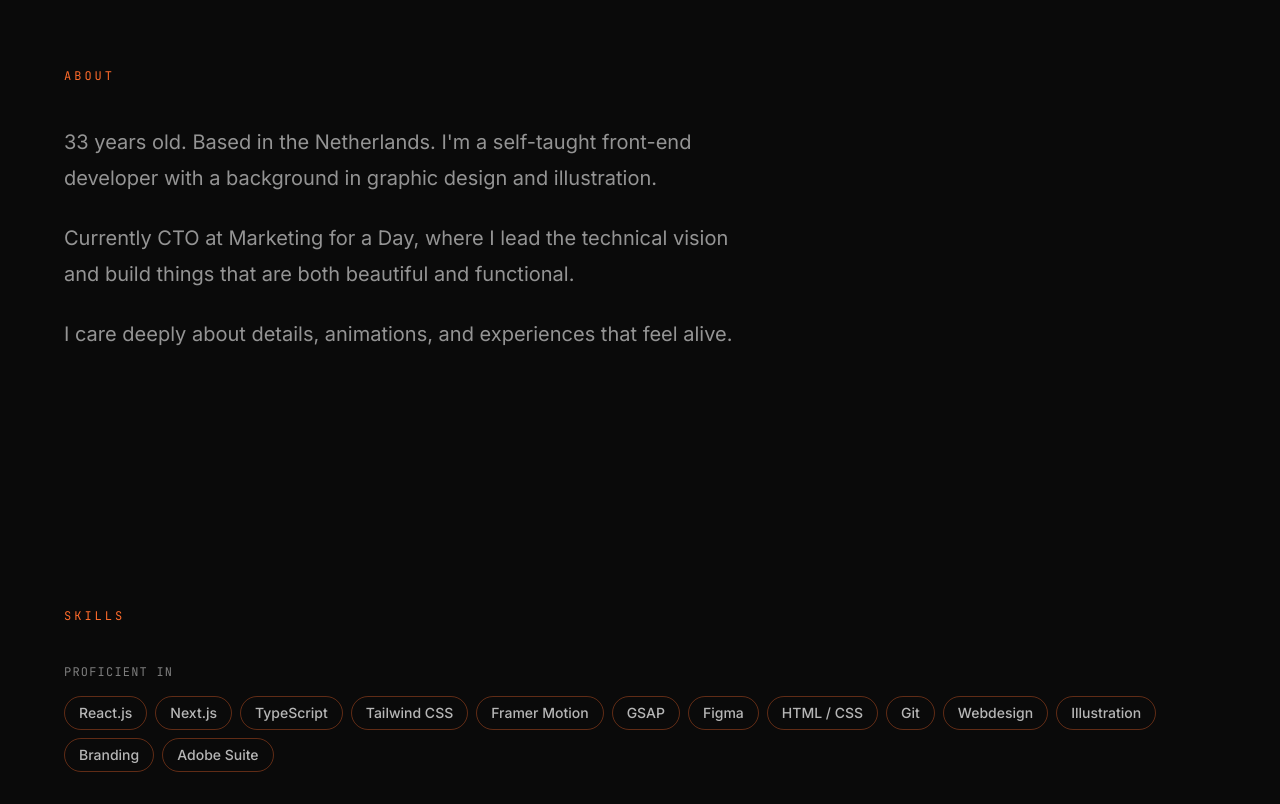
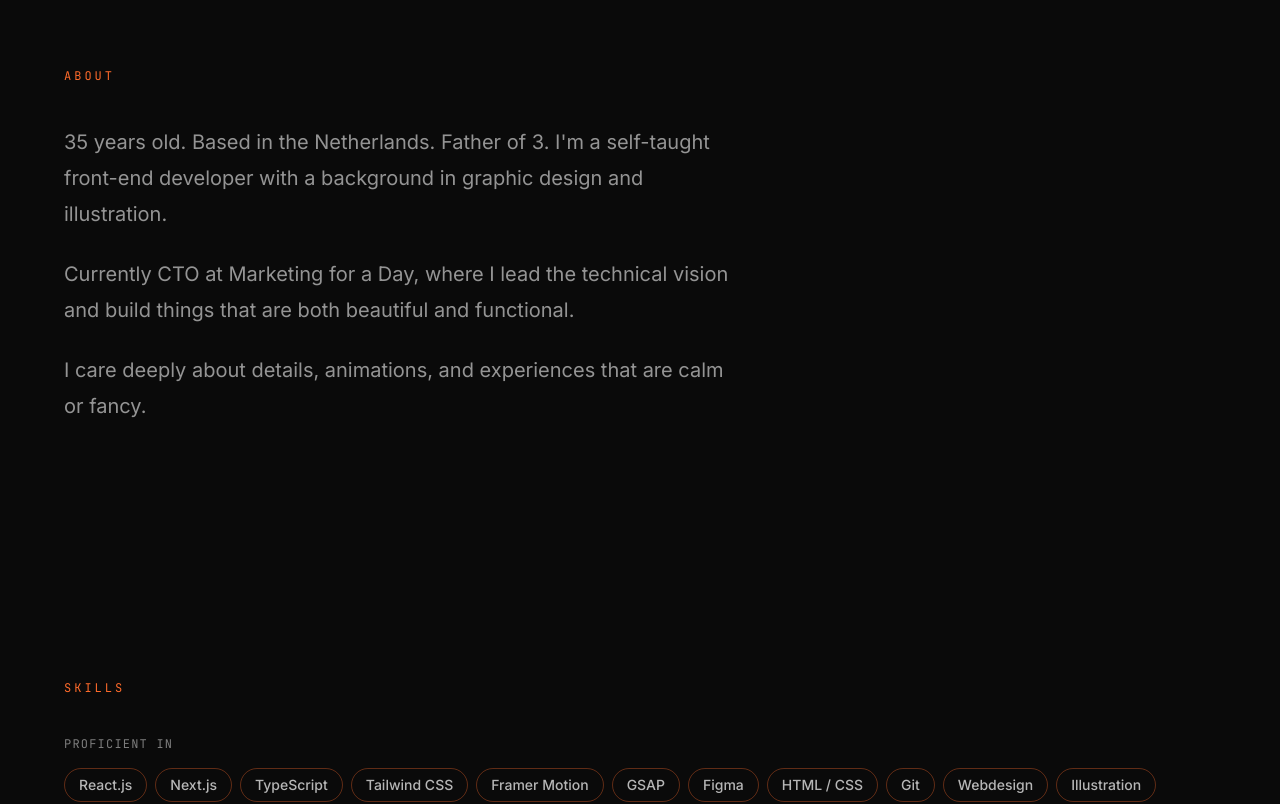
Before and after one commit to HalloJo/joriks-vibe, a React (Vite) app: page / in a window 1280 px wide. Shown: the part 860-1664 px from the top of the page. Built offline with nearby package versions, Linux system fonts and the light colour scheme.

Commit message:
Change info in About section

```diff
--- a/src/components/About.tsx
+++ b/src/components/About.tsx
@@ -1,15 +1,15 @@
-import { useRef } from 'react';
-import { motion, useInView } from 'framer-motion';
+import { useRef } from "react";
+import { motion, useInView } from "framer-motion";
 
 const paragraphs = [
-  "33 years old. Based in the Netherlands. I'm a self-taught front-end developer with a background in graphic design and illustration.",
+  "35 years old. Based in the Netherlands. Father of 3. I'm a self-taught front-end developer with a background in graphic design and illustration.",
   "Currently CTO at Marketing for a Day, where I lead the technical vision and build things that are both beautiful and functional.",
-  "I care deeply about details, animations, and experiences that feel alive.",
+  "I care deeply about details, animations, and experiences that are calm or fancy.",
 ];
 
 export default function About() {
   const ref = useRef<HTMLElement>(null);
-  const isInView = useInView(ref, { once: true, margin: '-80px' });
+  const isInView = useInView(ref, { once: true, margin: "-80px" });
 
   return (
     <section id="about" ref={ref} className="py-24 md:py-32 px-6">
@@ -18,7 +18,7 @@ export default function About() {
           initial={{ opacity: 0, y: 16 }}
           animate={isInView ? { opacity: 1, y: 0 } : {}}
           transition={{ duration: 0.5 }}
-          className="text-xs font-mono text-[#FF6B2B] tracking-[0.25em] uppercase mb-10"
+          className="text-xs font-mono text-accent tracking-[0.25em] uppercase mb-10"
         >
           About
         </motion.p>
```
